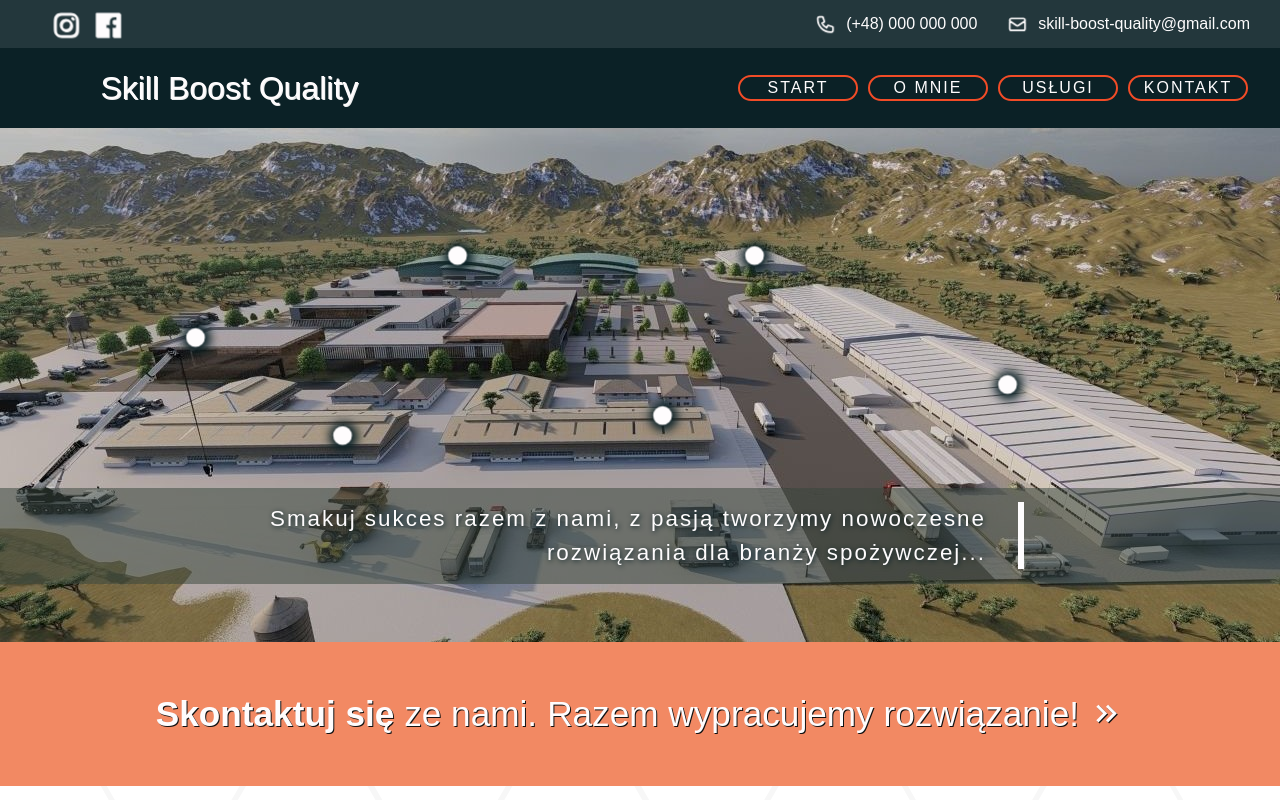
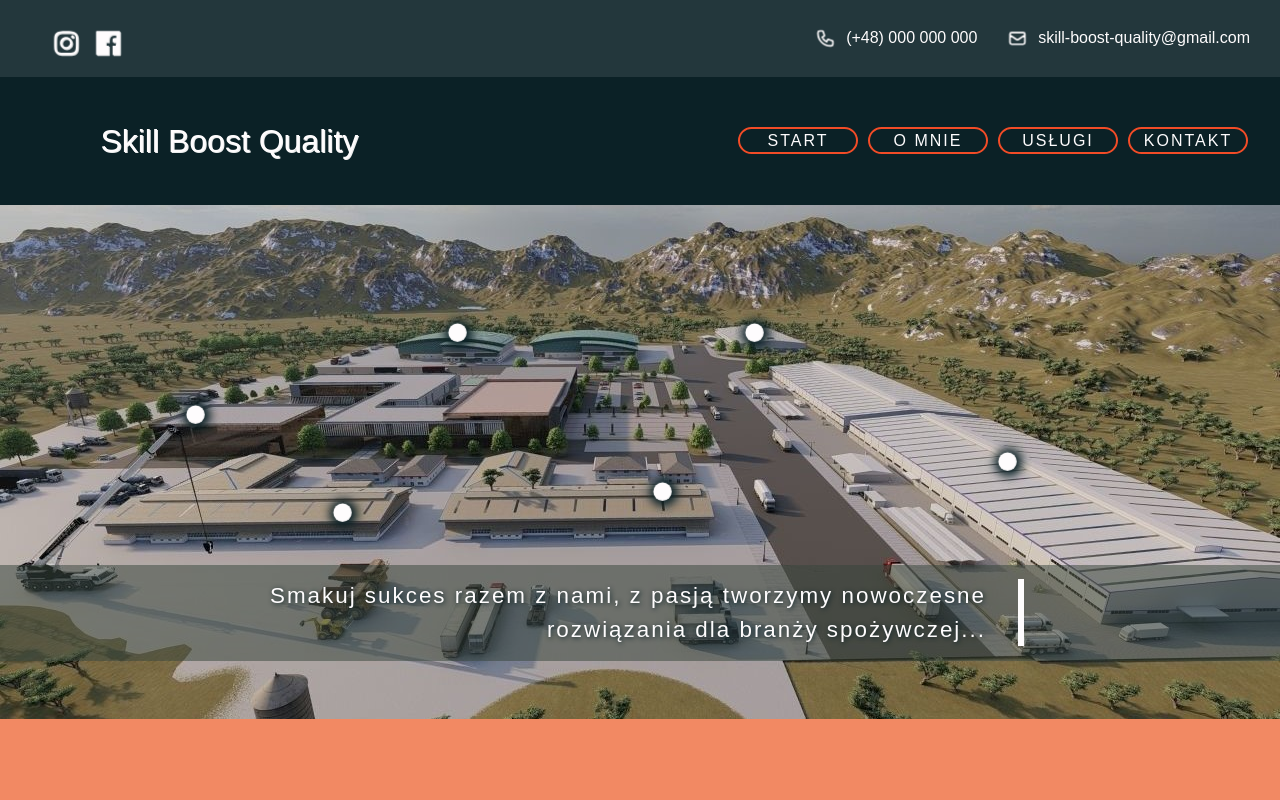
Before and after one commit to JoannaPatyk/skill-boost-quality-website, a React (Create React App) app: page / in a window 1280 px wide. Shown: the top 800 px of the page. Built offline with nearby package versions, Linux system fonts and the light colour scheme.

Commit message:
Some changes in UI

```diff
--- a/src/assets/wrappers/Banner.js
+++ b/src/assets/wrappers/Banner.js
@@ -86,6 +86,12 @@ const Wrapper = styled.div`
             font-size: 1.3rem;
         }
     }
+
+    @media (orientation: landscape) {
+        .banner-container {
+            min-height: 18vw;
+        }
+    }
 `;
 
 export default Wrapper;
--- a/src/assets/wrappers/Contact.js
+++ b/src/assets/wrappers/Contact.js
@@ -61,6 +61,12 @@ const Wrapper = styled.div`
             width: 90%;
         }
     }
+
+    @media (orientation: landscape) {
+        .contact-container {
+            min-height: 70vw;
+        }
+    }
 `;
 
 export default Wrapper;
--- a/src/assets/wrappers/ContactForm.js
+++ b/src/assets/wrappers/ContactForm.js
@@ -78,6 +78,12 @@ const Wrapper = styled.div`
             min-width: 320px;
         }
     }
+
+    @media (orientation: landscape) {
+        .contact-form-container {
+            min-height: 70vw;
+        }
+    }
 `;
 
 export default Wrapper;
--- a/src/assets/wrappers/Details.js
+++ b/src/assets/wrappers/Details.js
@@ -17,7 +17,7 @@ const Wrapper = styled.div`
         padding-left: 50px;
         padding-top: 10px;
         gap: 10px;
-        height: 5vh;
+        min-height: 5vh;
     }
 
     .social-icon {
@@ -108,6 +108,12 @@ const Wrapper = styled.div`
             padding-left: 2px;
         }
     }
+
+    @media (orientation: landscape) {
+        .details-container {
+            height: 6vw;
+        }
+    }
 `;
 
 export default Wrapper;
--- a/src/assets/wrappers/Footer.js
+++ b/src/assets/wrappers/Footer.js
@@ -31,6 +31,12 @@ const Wrapper = styled.div`
             display: none;
         }
     }
+
+    @media (orientation: landscape) {
+        .footer-container {
+            height: 6vw;
+        }
+    }
 `;
 
 export default Wrapper;
--- a/src/assets/wrappers/Landing.js
+++ b/src/assets/wrappers/Landing.js
@@ -273,6 +273,12 @@ const Wrapper = styled.div`
             font-size: 0.5rem;
         }
     }
+
+    @media (max-width: 570px) {
+        .dot h4 {
+            font-size: 0.7rem;
+        }
+    }
 `;
 
 export default Wrapper;
--- a/src/assets/wrappers/Menu.js
+++ b/src/assets/wrappers/Menu.js
@@ -163,6 +163,16 @@ const Wrapper = styled.div`
             font-size: 1.8rem;
         }
     }
+
+    @media (orientation: landscape) {
+        .menu-container {
+            height: 10vw;
+        }
+
+        .menu-container h1 {
+            line-height: 10vw;
+        }
+    }
 `;
 
 export default Wrapper;
--- a/src/assets/wrappers/Mission.js
+++ b/src/assets/wrappers/Mission.js
@@ -95,10 +95,6 @@ const Wrapper = styled.div`
     }
 
     @media (max-width: 850px) {
-        /* .mission-container {
-            min-height: 90vh;
-        } */
-
         .mission-text {
             width: 80%;
             gap: 40px;
@@ -138,6 +134,12 @@ const Wrapper = styled.div`
             font-size: 0.9rem;
         }
     }
+
+    @media (orientation: landscape) {
+        .mission-container {
+            min-height: 100vw;
+        }
+    }
 `;
 
 export default Wrapper;
--- a/src/assets/wrappers/Services.js
+++ b/src/assets/wrappers/Services.js
@@ -215,6 +215,12 @@ const Wrapper = styled.div`
             font-size: 0.9rem;
         }
     }
+
+    @media (orientation: landscape) {
+        .service {
+            min-height: 45vw;
+        }
+    }
 `;
 
 export default Wrapper;
--- a/src/assets/wrappers/ServicesSubpage.js
+++ b/src/assets/wrappers/ServicesSubpage.js
@@ -194,6 +194,12 @@ const Wrapper = styled.div`
             min-height: 130vh;
         }
     }
+
+    @media (orientation: landscape) {
+        .subpage-container {
+            min-height: 90vw;
+        }
+    }
 `;
 
 export default Wrapper;
--- a/src/index.css
+++ b/src/index.css
@@ -63,6 +63,7 @@ body {
 
 .btn:hover {
     background-color: var(--primary-300);
+    filter: drop-shadow(4px 4px var(--primary-100));
 }
 
 .arrow {
```
